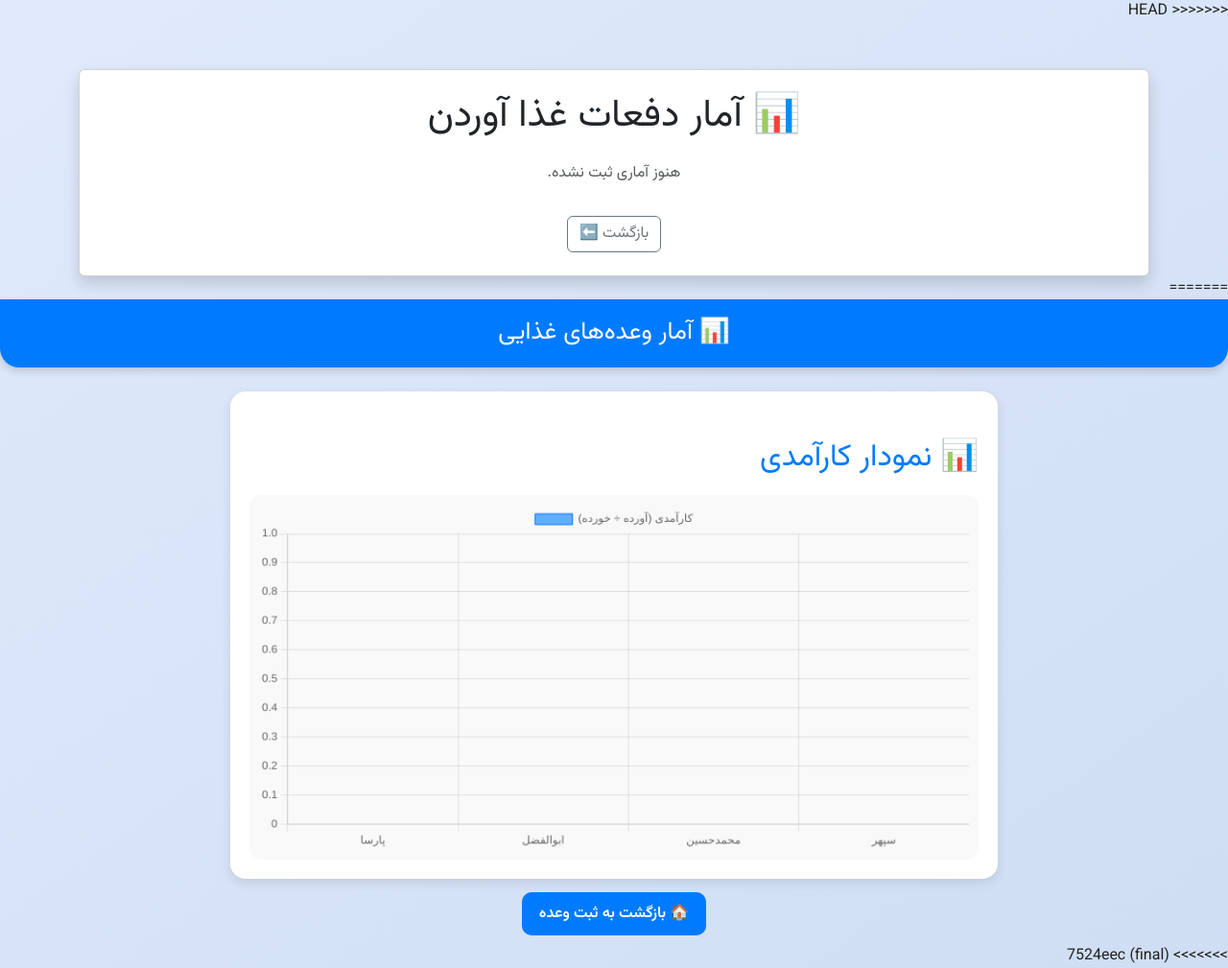
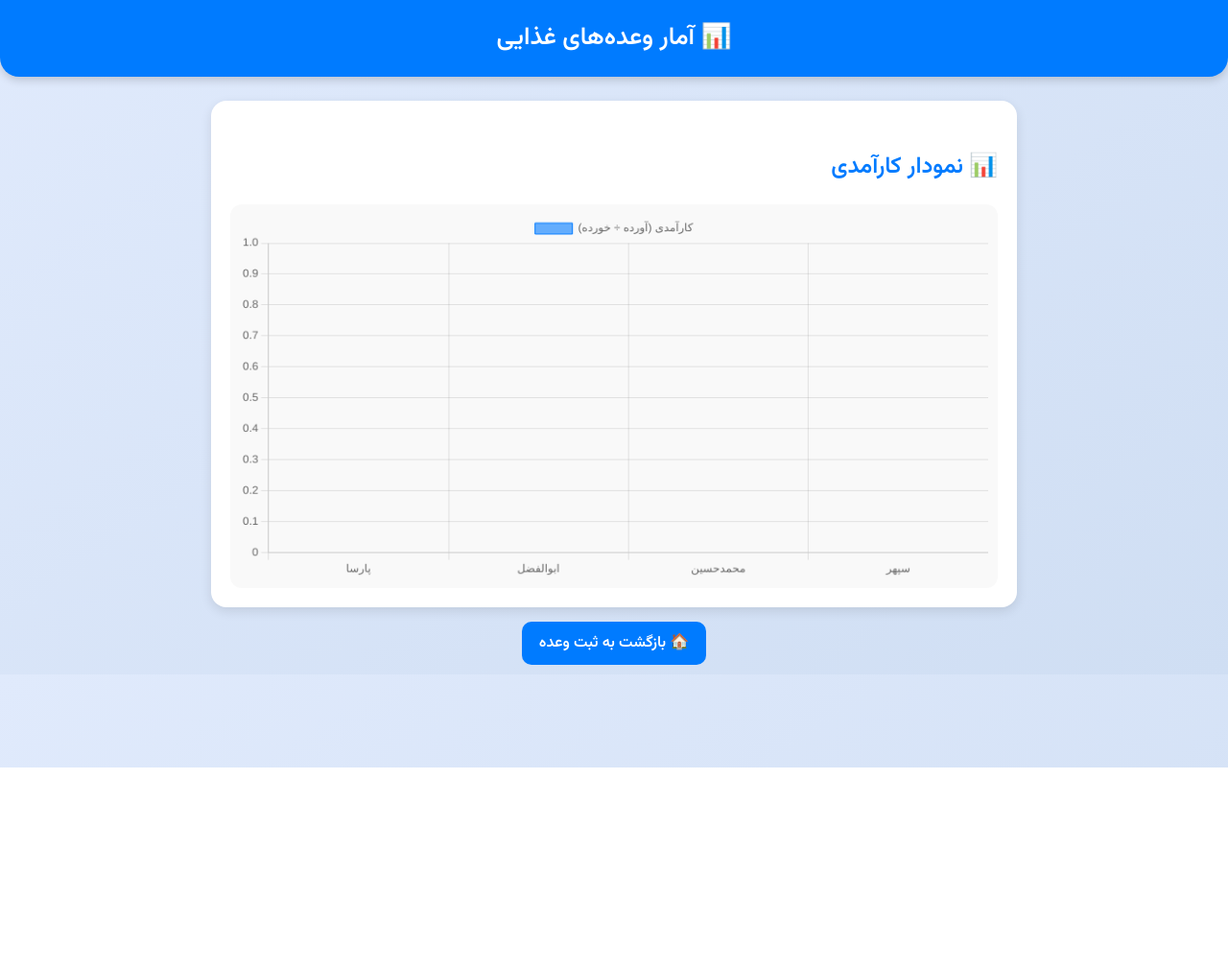
Before and after one commit to MParsaAhmadi/dorm-meals-flask, a Flask app: page /stats in a window 1280 px wide. Shown: the whole page at 96% size. After the commit the page ends 800 px from the top, so only its background shows below. Run offline with Flask 3, Linux system fonts and the light colour scheme.

Commit message:
Refactor stats.html for improved layout and charts
Updated the stats.html template to enhance layout and functionality, including a new header, footer, and improved styling. Added a chart for efficiency visualization.

```diff
--- a/templates/stats.html
+++ b/templates/stats.html
@@ -1,47 +1,3 @@
-<<<<<<< HEAD
-<!DOCTYPE html>
-<html lang="fa" dir="rtl">
-<head>
-    <meta charset="UTF-8">
-    <title>آمار ماهانه - خوابگاه</title>
-    <link href="https://cdn.jsdelivr.net/npm/bootstrap@5.3.3/dist/css/bootstrap.min.css" rel="stylesheet">
-</head>
-<body class="bg-light">
-
-<div class="container mt-5">
-    <div class="card shadow p-4">
-        <h1 class="text-center mb-4">📊 آمار دفعات غذا آوردن</h1>
-
-        {% if bringer_count %}
-        <table class="table table-striped text-center">
-            <thead>
-                <tr>
-                    <th>نام</th>
-                    <th>تعداد دفعات</th>
-                </tr>
-            </thead>
-            <tbody>
-                {% for name, count in bringer_count.items() %}
-                <tr>
-                    <td>{{ name }}</td>
-                    <td>{{ count }}</td>
-                </tr>
-                {% endfor %}
-            </tbody>
-        </table>
-        {% else %}
-            <p class="text-muted text-center">هنوز آماری ثبت نشده.</p>
-        {% endif %}
-
-        <div class="text-center mt-3">
-            <a href="/" class="btn btn-outline-secondary">بازگشت ⬅️</a>
-        </div>
-    </div>
-</div>
-
-</body>
-</html>
-=======
 <!DOCTYPE html>
 <html lang="fa">
 <head>
@@ -195,4 +151,3 @@
   </script>
 </body>
 </html>
->>>>>>> 7524eec (final)
```
